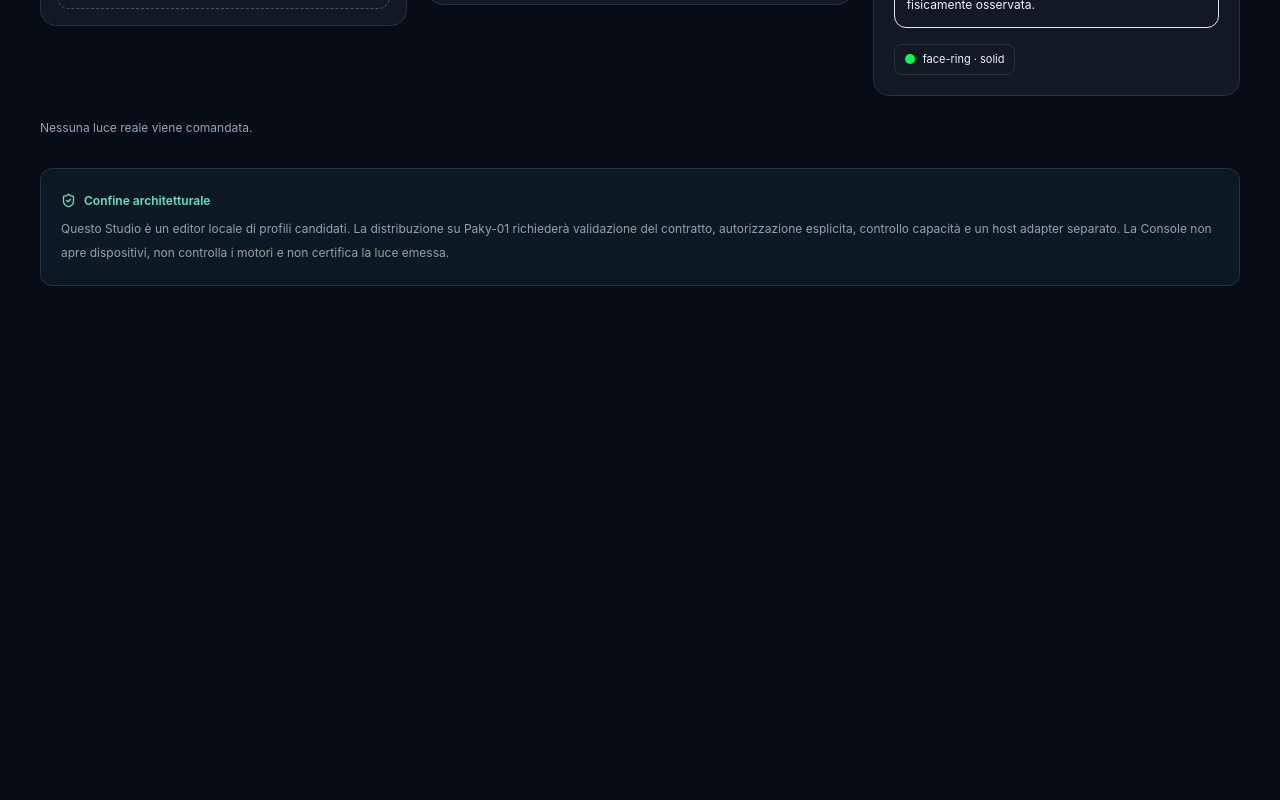
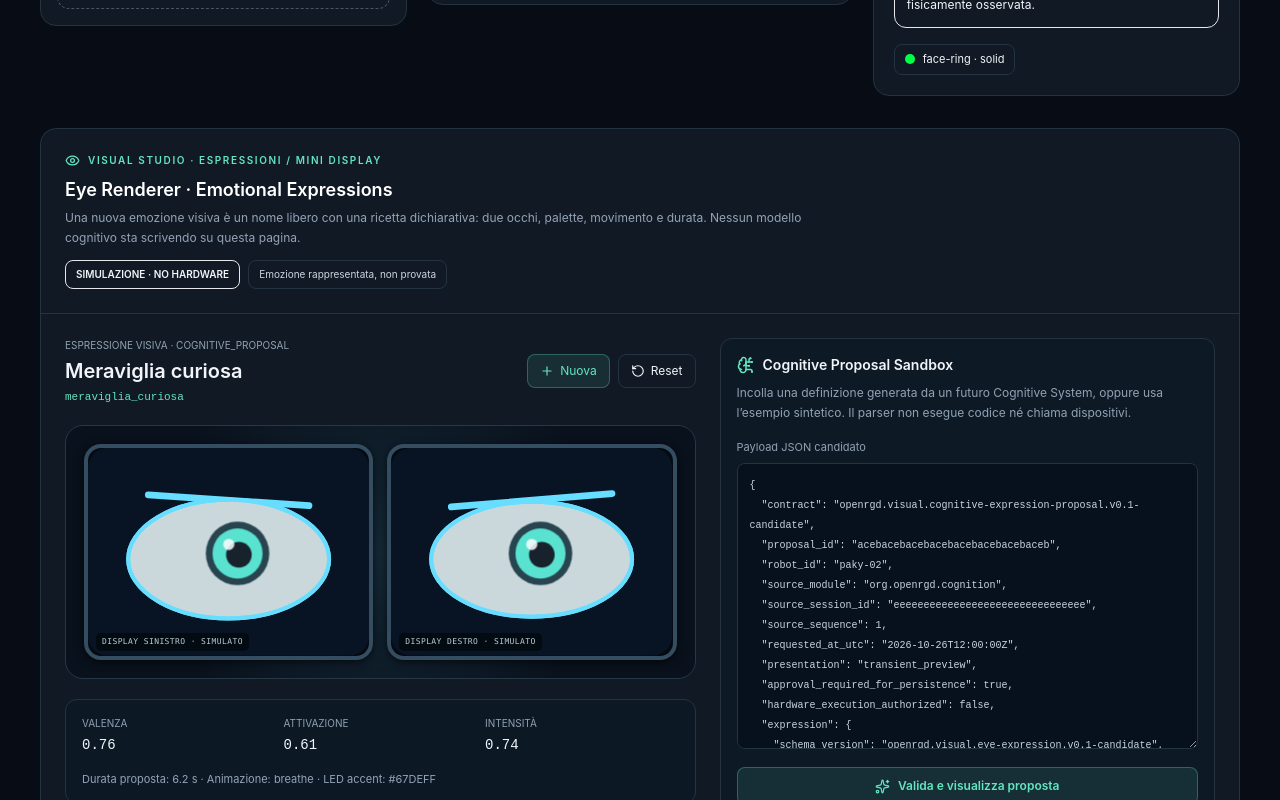
Before and after one commit to OpenRGD/rgd-console, a Next.js app in the folder apps/web/: page /visual-effects in a window 1280 px wide. Shown: the part 920-1720 px from the top of the page. Before the commit the page ends 1238 px from the top, so only its background shows below. Built offline with nearby package versions, Linux system fonts and the light colour scheme.

Commit message:
feat(console): integrate expressive Eye Renderer and Cognitive preview in Visual Effects Studio

```diff
--- a/apps/web/src/components/visual-effects-studio.tsx
+++ b/apps/web/src/components/visual-effects-studio.tsx
@@ -8,6 +8,7 @@ import {
   ShieldCheck, Sparkles, SlidersHorizontal, Volume2,
 } from 'lucide-react';
 import './visual-effects-studio.css';
+import { ExpressiveEyesStudio } from './expressive-eyes';
 
 type Effect = 'solid' | 'pulse' | 'chase' | 'wave';
 type Binding = 'operator_reported' | 'planned';
@@ -293,6 +294,7 @@ export function VisualEffectsStudio() {
         </section>
       </div>
 
+      <div className="mt-8"><ExpressiveEyesStudio /></div>
       <p role="status" className="mt-6 text-xs text-slate-400">{message}</p>
       <div className="mt-8 rounded-xl border border-line bg-[#0e1823] p-5 text-xs leading-6 text-muted">
         <p className="mb-1 flex items-center gap-2 font-semibold text-mint"><ShieldCheck size={15}/> Confine architetturale</p>
```
